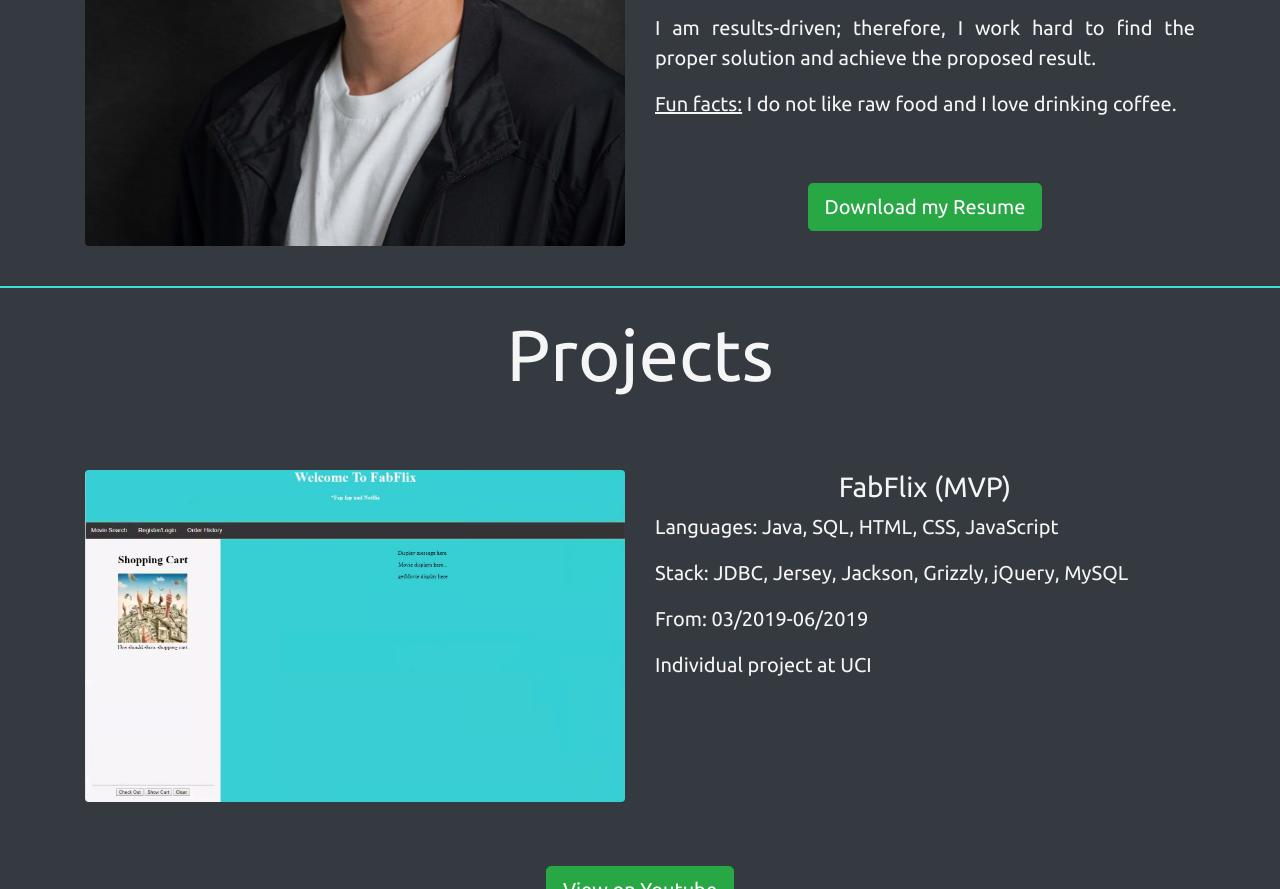
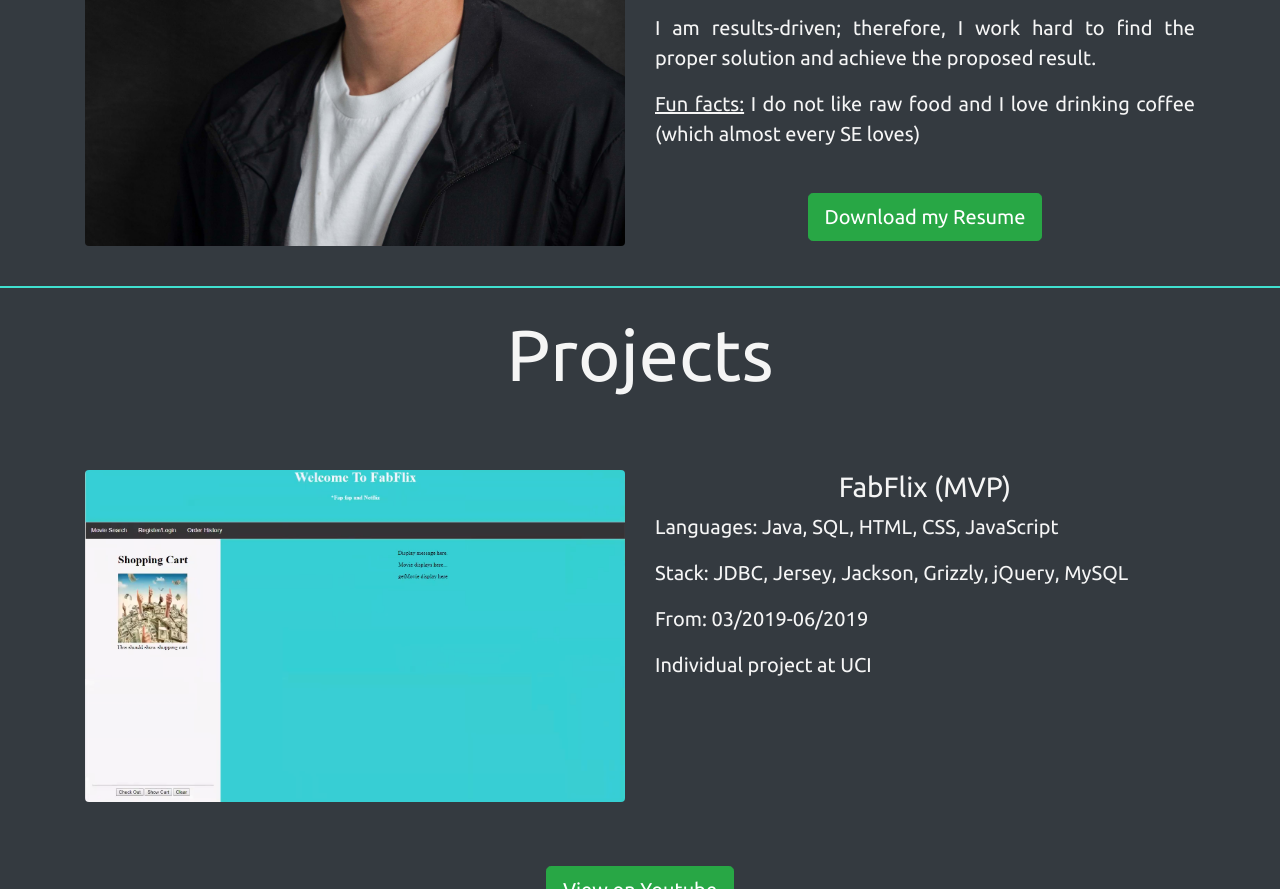
Before and after one commit to emmohac/AdvancedPS, a website: page index.html in a window 1280 px wide. Shown: the part 1301-2190 px from the top of the page. Drawn offline with nearby package versions, Linux system fonts and the light colour scheme.

Commit message:
Layout of button

```diff
--- a/index.html
+++ b/index.html
@@ -92,9 +92,11 @@
                         and achieve
                         the proposed result.
                     </p>
-                    <p class="lead text-justify"><u>Fun facts:</u> I do not like raw food and I love drinking coffee.
+                    <p class="lead text-justify pb-1"><u>Fun facts:</u> I do not like raw food and I love drinking
+                        coffee
+                        (which almost every SE loves)
                     </p>
-                    <div class="text-center pt-5">
+                    <div class="pt-4 d-flex justify-content-center">
                         <a href="Huy_Tran_resume.pdf" class="btn btn-success btn-lg"
                             download="Huy_Tran_resume.pdf">Download
                             my Resume</a>
--- a/support.js
+++ b/support.js
@@ -18,6 +18,7 @@ $("#cs").hover(function () {
     $(this).css("background-color", "#343a40");
     $(this).css("color", "whitesmoke");
 });
+
 $("#year").text(new Date().getFullYear());
 
 $("body").scrollspy({
```
